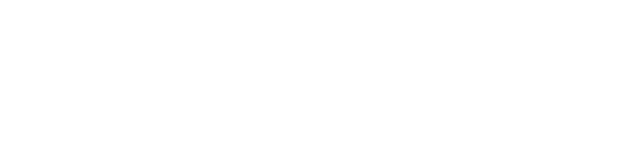
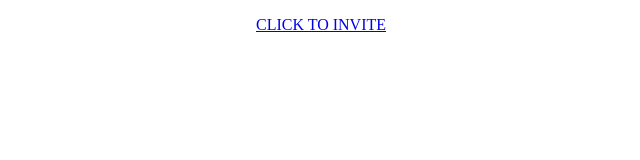
Before and after one commit to NegativeKB/negwebsite, a plain HTML site: page invite.html in a window 1280 px wide. Shown: the whole page, without its empty margins (319-959 px from the left). Drawn offline with Linux system fonts and the light colour scheme.

Commit message:
Format invite page

```diff
--- a/assets/style.css
+++ b/assets/style.css
@@ -19,3 +19,9 @@
     font-size: 75px;
     background-color: white;
 }
+
+.invite{
+    font-family: Cambria, Cochin, Georgia, Times, 'Times New Roman', serif;
+    font-size: large;
+    background-color: darkcyan;
+}
--- a/invite.html
+++ b/invite.html
@@ -1,3 +1,8 @@
 <!DOCTYPE html>
-<meta http-equiv="refresh" content="time; URL=https://discord.com/oauth2/authorize?client_id=781261776788258847&permissions=8&scope=bot" />
+    <head>
+        <meta charset="UTF-8">
+        <div class="invite">
+            <p align="center"> <a href="https://discord.com/oauth2/authorize?client_id=781261776788258847&permissions=8&scope=bot">CLICK TO INVITE</a></p>
+        </div>
+    </head>
 </html>
```
